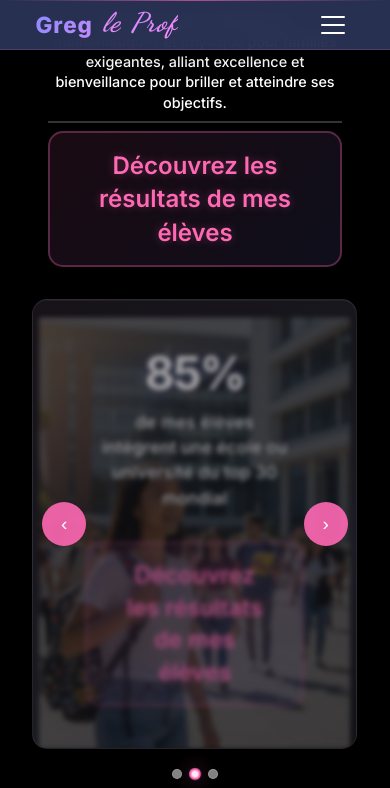
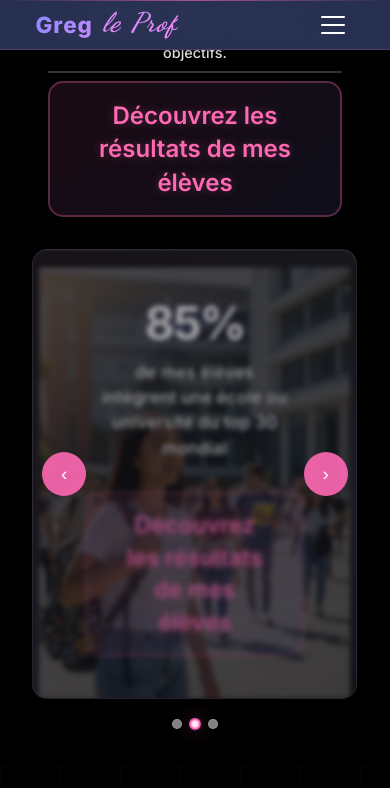
Before and after one commit to gregjazzy/GMM, a website: page index.html in a window 390 px wide. Shown: the top 788 px of the page. Drawn offline with Linux system fonts and the light colour scheme.

Commit message:
fix: remonte davantage la section hero sur mobile

```diff
--- a/css/mobile.css
+++ b/css/mobile.css
@@ -5,7 +5,7 @@
     }
 
     .main-header {
-        height: 40px;
+        height: 35px;
     }
 
     .main-header {
@@ -26,14 +26,14 @@
     }
 
     .hero-main-content {
-        margin-top: -40px;
+        margin-top: -70px;
     }
 
     .hero-text-content {
         padding: 0;
         margin: 0;
         text-align: center;
-        margin-top: -30px;
+        margin-top: -50px;
     }
 
     .hero-title {
```
